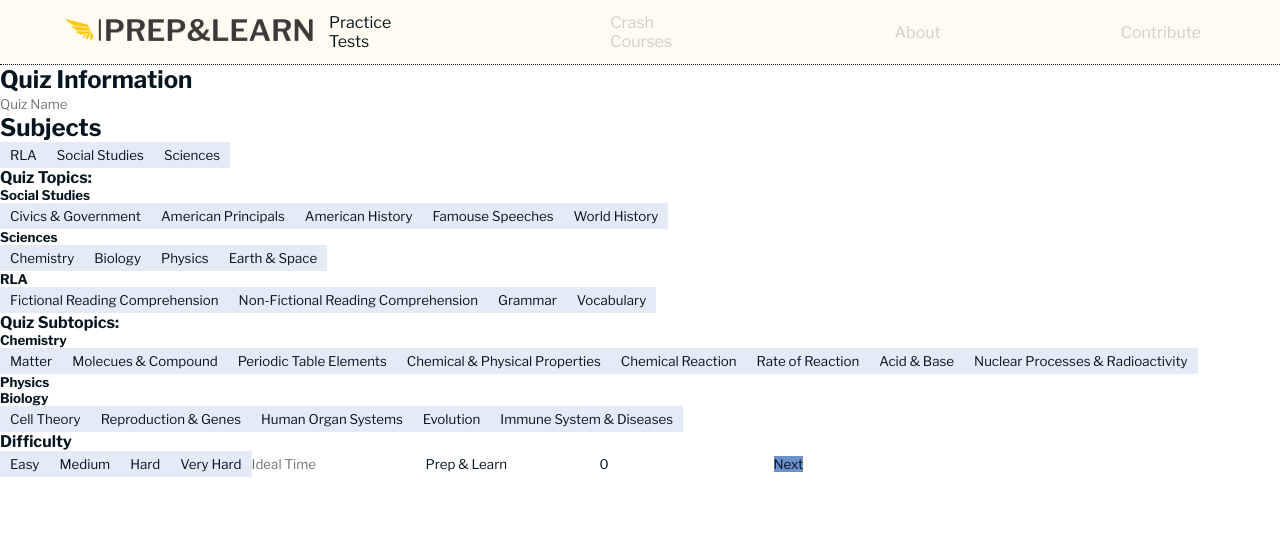
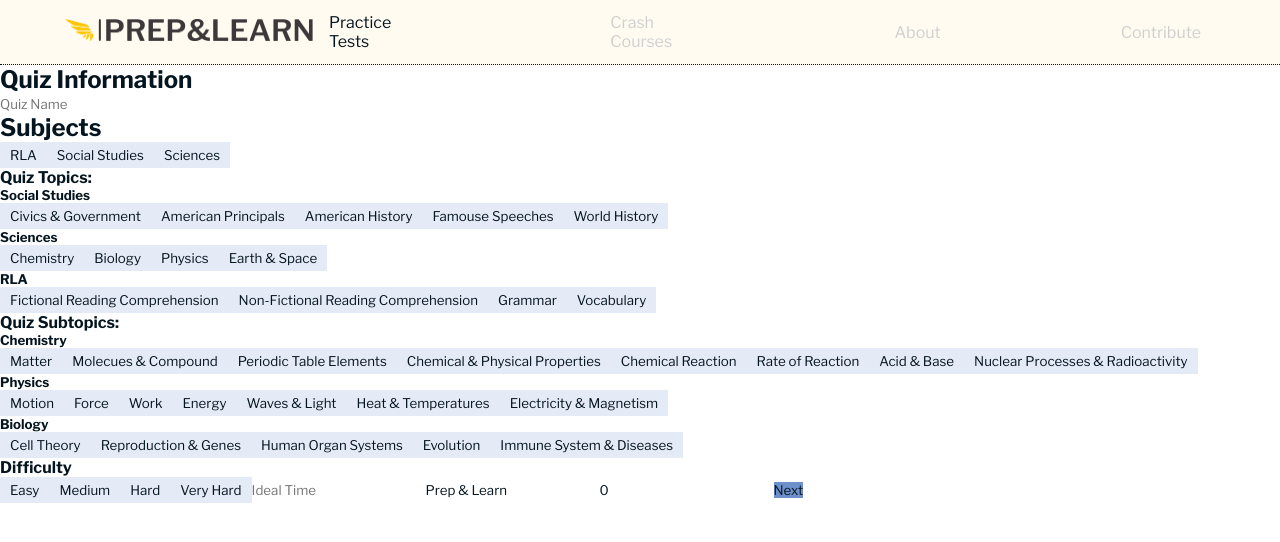
Before and after one commit to minkhaung-mkks/prep-learn, a Next.js app: page /forms in a window 1280 px wide. Shown: the top 542 px of the page. Built offline with nearby package versions, Linux system fonts and the light colour scheme.

Commit message:
Physics Topics

```diff
--- a/components/QuizInfo.jsx
+++ b/components/QuizInfo.jsx
@@ -94,6 +94,13 @@ const QuizInfo = ({ quizInfoState, updateQuizInfoState, nextPage }) => {
         <button className={`selectingBtn ${quizSubtopic.includes(`Acid & Base`) ? 'selectedBtn' : ''} `} onClick={() => handleSubtopicClick('Acid & Base')}>Acid & Base</button>
         <button className={`selectingBtn ${quizSubtopic.includes(`Nuclear Processes & Radioactivity`) ? 'selectedBtn' : ''} `} onClick={() => handleSubtopicClick('Nuclear Processes & Radioactivity')}>Nuclear Processes & Radioactivity</button>
         <h5>Physics</h5>
+        <button className={`selectingBtn ${quizSubtopic.includes(`Motion`) ? 'selectedBtn' : ''} `} onClick={() => handleSubtopicClick('Motion')}>Motion</button>
+        <button className={`selectingBtn ${quizSubtopic.includes(`Force`) ? 'selectedBtn' : ''} `} onClick={() => handleSubtopicClick('Force')}>Force</button>
+        <button className={`selectingBtn ${quizSubtopic.includes(`Work`) ? 'selectedBtn' : ''} `} onClick={() => handleSubtopicClick('Work')}>Work</button>
+        <button className={`selectingBtn ${quizSubtopic.includes(`Energy`) ? 'selectedBtn' : ''} `} onClick={() => handleSubtopicClick('Energy')}>Energy</button>
+        <button className={`selectingBtn ${quizSubtopic.includes(`Waves & Light`) ? 'selectedBtn' : ''} `} onClick={() => handleSubtopicClick('Waves & Light')}>Waves & Light</button>
+        <button className={`selectingBtn ${quizSubtopic.includes(`Heat & Temperatures`) ? 'selectedBtn' : ''} `} onClick={() => handleSubtopicClick('Heat & Temperatures')}>Heat & Temperatures</button>
+        <button className={`selectingBtn ${quizSubtopic.includes(`Electricity & Magnetism`) ? 'selectedBtn' : ''} `} onClick={() => handleSubtopicClick('Electricity & Magnetism')}>Electricity & Magnetism</button>
         <h5>Biology</h5>
         <button className={`selectingBtn ${quizSubtopic.includes(`Cell Theory`) ? 'selectedBtn' : ''} `} onClick={() => handleSubtopicClick('Cell Theory')}>Cell Theory</button>
         <button className={`selectingBtn ${quizSubtopic.includes(`Reproduction & Genes`) ? 'selectedBtn' : ''} `} onClick={() => handleSubtopicClick('Reproduction & Genes')}>Reproduction & Genes</button>
```
